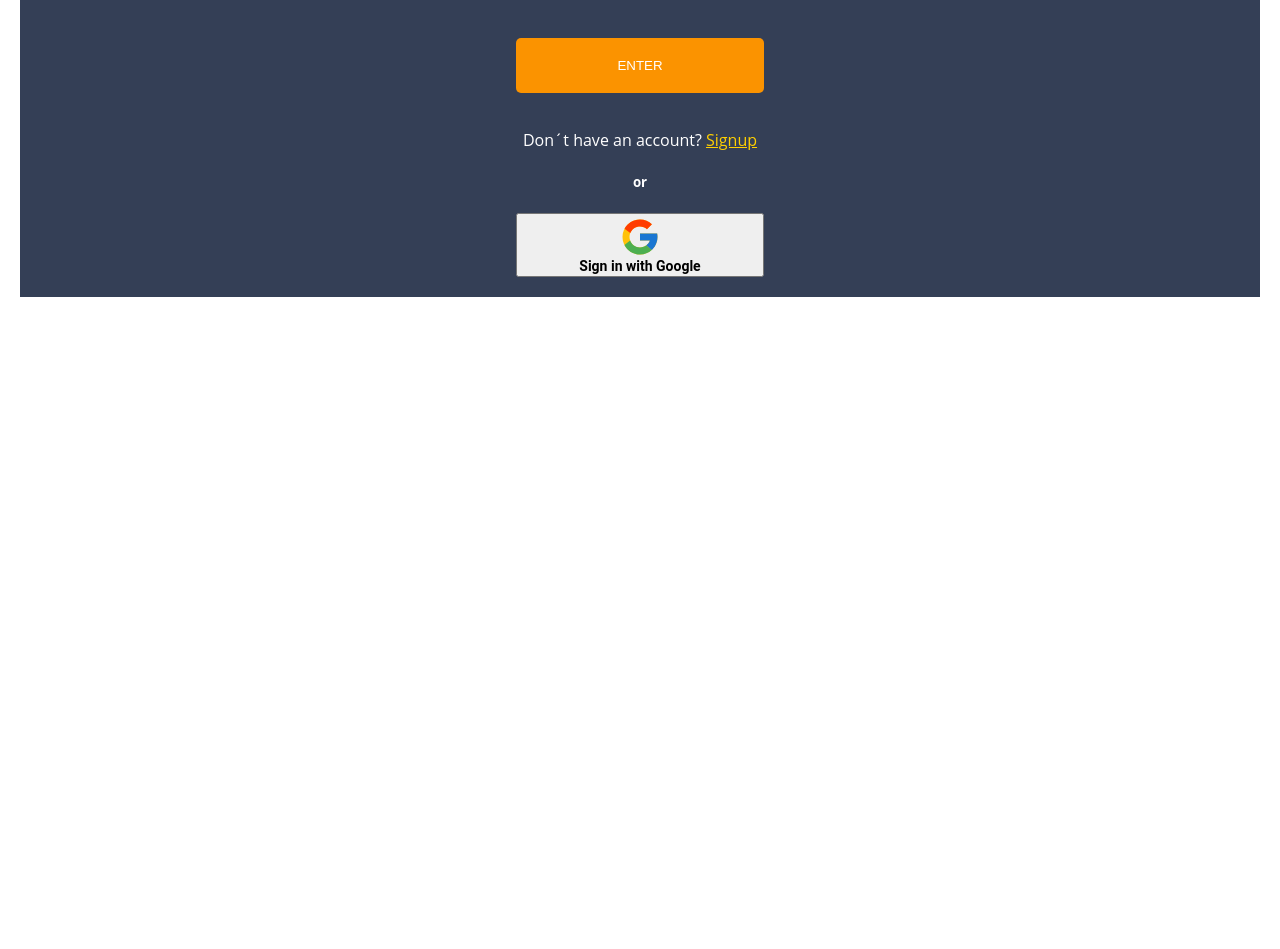
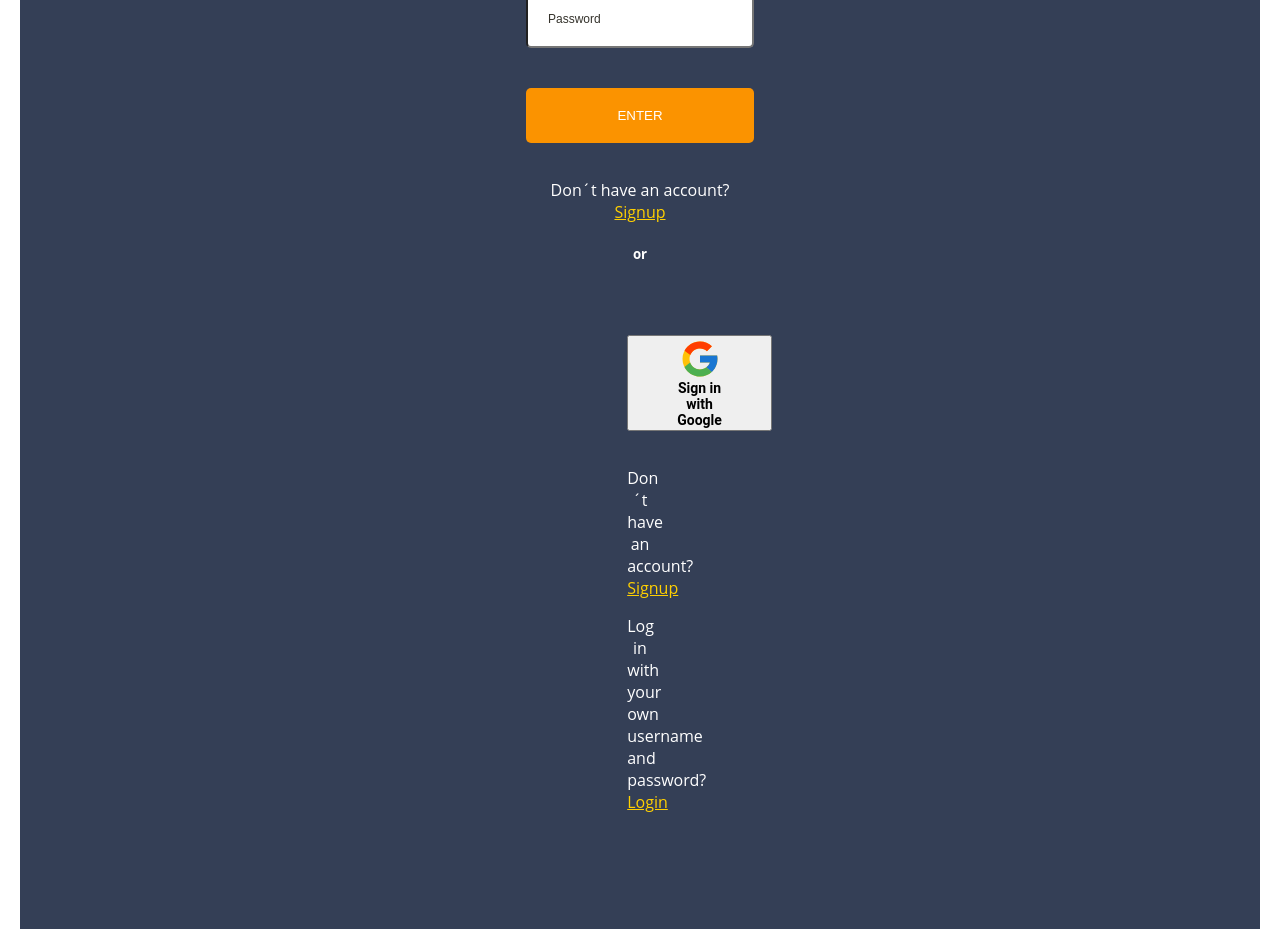
Before and after one commit to isnieto/chat-react-node-mongodb, a React (Create React App) app in the folder client/: page / in a window 1280 px wide. Shown: the part 488-1437 px from the top of the page. Before the commit the page ends 805 px from the top, so only its background shows below. Built offline with nearby package versions, Linux system fonts and the light colour scheme.

Commit message:
Googlelogin works

```diff
--- a/client/src/App.js
+++ b/client/src/App.js
@@ -5,6 +5,7 @@ import useToken from "./services/useToken";
 // Page components
 import Header from "./components/Header/Header";
 import Login from "./components/Login/Login";
+//import GoogleLogin from "./components/GoogleLogin/GoogleLogin";
 import Signup from "./components/Login/Signup";
 import { Join, Chat } from "./components/";
 import error404 from "./pages/error404";
@@ -14,9 +15,10 @@ export default function App() {
   const [isAuthenticated, userHasAuthenticated] = useState(false);
   const { token, setToken } = useToken();
 
-  if (!token) {
+  if (isAuthenticated === false) {
     return (
       <div className="wrapper">
+
         <AppContext.Provider value={{ isAuthenticated, userHasAuthenticated }}>
           <Header />
           <Router>
@@ -24,6 +26,9 @@ export default function App() {
               <Route exact path="/">
                 <Login setToken={setToken} />
               </Route>
+              {/* <Route exact path="/googlelogin">
+                <GoogleLogin />
+              </Route> */}
               <Route exact path="/signup">
                 <Signup />
               </Route>
--- /dev/null
+++ b/client/src/components/GoogleLogin/GoogleLogin.css
@@ -0,0 +1,151 @@
+
+.formOuterContainer {
+  display: flex;
+  justify-content: center;
+  text-align: center;
+  height: 100%;
+  align-items: center;
+  background-color: #343f56;
+  padding:50px
+}
+
+.formInnerContainer {
+  width: 20%;
+}
+
+.formInput {
+  border-radius: 5;
+  padding: 20px;
+  margin: 20px 20px 20px 0px;
+  border-radius: 5px;
+  width: 100%;
+}
+
+.heading {
+  color: white;
+  font-size: 2.5em;
+  padding-bottom: 10px;
+  border-bottom: 2px solid white;
+}
+
+::placeholder {
+  /* Chrome, Firefox, Opera, Safari 10.1+ */
+  color: rgb(53, 51, 44);
+  opacity: 1; /* Firefox */
+  font-size: 12px;
+}
+
+:-ms-input-placeholder {
+  /* Internet Explorer 10-11 */
+  color: rgb(53, 51, 44);
+  font-size: 12px;
+}
+
+::-ms-input-placeholder {
+  /* Microsoft Edge */
+  color: rgb(53, 51, 44);
+  font-size: 12px;
+}
+
+.labelText {
+  color: white;
+}
+
+.link {
+  color: rgb(255, 208, 0);
+}
+
+#warning {
+  color: #f54748;
+}
+
+.button {
+  color: #fff !important;
+  text-transform: uppercase;
+  text-decoration: none;
+  background: #fb9300;
+  padding: 20px;
+  margin: 20px;
+  border-radius: 5px;
+  display: inline-block;
+  border: none;
+  width: 100%;
+}
+
+.mt-20 {
+  margin-top: 20px;
+}
+
+hr {
+  display: block;
+  margin-before: 0.5em;
+  margin-after: 0.5em;
+  margin-start: auto;
+  margin-end: auto;
+  overflow: hidden;
+  border-style: inset;
+  border-width: 1px;
+}
+h5 {
+  color: white;
+}
+
+@media only screen and (min-width: 992px){
+  .formOuterContainer {
+    display: flex;
+    justify-content: center;
+    text-align: center;
+    height: 100%;
+    align-items: center;
+    background-color: #343f56;
+  }
+}
+
+@media (min-width: 320px) and (max-width: 480px) {
+  .formOuterContainer {
+    height: 100%;
+  }
+
+  .formInnerContainer {
+    width: 90%;
+  }
+}
+
+button:focus {
+  outline: 0;
+}
+
+button{
+  margin-bottom: 20px;
+}
+#customBtn {
+  display: inline-block;
+  background: white;
+  color: #444;
+  width: 190px;
+  border-radius: 5px;
+  border: thin solid #888;
+  box-shadow: 1px 1px 1px grey;
+  white-space: nowrap;
+
+}
+#customBtn:hover {
+  cursor: pointer;
+}
+
+.icon {
+  display: inline-block;
+  vertical-align: middle;
+  width: 42px;
+  height: 42px;
+}
+span.buttonText {
+  display: inline-block;
+  vertical-align: middle;
+  padding-left: 42px;
+  padding-right: 42px;
+  font-size: 14px;
+  font-weight: bold;
+  /* Use the Roboto font that is loaded in the <head> */
+  font-family: "Roboto", sans-serif;
+}
--- /dev/null
+++ b/client/src/components/GoogleLogin/GoogleLogin.js
@@ -0,0 +1,76 @@
+import React from "react";
+import { useGoogleLogin } from "react-google-login";
+//import PropTypes from "prop-types";
+import userAuth from "../../services/userAuth";
+//import { useHistory } from "react-router";
+import { useAppContext } from "../../services/contextLib.js";
+import "./GoogleLogin.css";
+
+// refresh token
+//import { refreshTokenSetup } from "./refreshToken";
+
+const clientId =
+  "939804069180-elschdt94i4gs0jqf1r2lvm8g95fvim3.apps.googleusercontent.com";
+
+export default function GoogleLogin() {
+  const { userHasAuthenticated } = useAppContext();
+  //const history = useHistory();
+
+
+
+  const onSuccess = (res) => {
+    const data = res.getAuthResponse().id_token;
+    const tokenData = userAuth.googleAuth({ data });
+    console.log("Id", tokenData)
+    if (tokenData) {
+          userHasAuthenticated(true);
+          //setToken(tokenData);
+          //history.push("/");
+        }
+  };
+
+  const onFailure = (res) => {
+    console.log("Login failed: res:", res);
+    //alert(`Failed to login. 😢 `);
+  };
+
+  const { signIn } = useGoogleLogin({
+    onSuccess,
+    onFailure,
+    clientId,
+    isSignedIn: true,
+    accessType: "offline",
+    // responseType: 'code',
+    // prompt: 'consent',
+  });
+
+  return (
+    <div className="formOuterContainer">
+      <div className="formInnerContainer">
+        <button onClick={signIn} className="customBtn">
+          <img src="./google.svg" alt="google login" className="icon"></img>
+          <span className="buttonText">Sign in with Google</span>
+        </button>
+        <p className="labelText">
+          Don´t have an account?{" "}
+          <a href="/signup" className="link">
+            {" "}
+            Signup
+          </a>
+        </p>
+        <p className="labelText">
+          Log in with your own username and password?{" "}
+          <a href="/" className="link">
+            {" "}
+            Login
+          </a>
+        </p>
+      </div>
+    </div>
+  );
+}
+
+
+/* GoogleLogin.propTypes = {
+  setToken: PropTypes.func.isRequired,
+}; */
--- a/client/src/components/Header/Header.js
+++ b/client/src/components/Header/Header.js
@@ -1,17 +1,19 @@
 import React from "react";
 import { useHistory } from "react-router";
 import { useAppContext } from "../../services/contextLib";
+import { GoogleLogout } from 'react-google-login'
 import "./Header.css";
 
 import closeIcon from "../../images/source_icons_web-window-close.svg";
 
+const clientId =
+  "939804069180-elschdt94i4gs0jqf1r2lvm8g95fvim3.apps.googleusercontent.com";
 
 export default function Header() {
   const history = useHistory();
   const { isAuthenticated, userHasAuthenticated } = useAppContext();
 
   function handleLogout() {
-    sessionStorage.clear();
     userHasAuthenticated(false);
     sessionStorage.clear();
     history.push("/");
@@ -24,7 +26,7 @@ export default function Header() {
           <ul>
             <li>
               <a href="/" onClick={handleLogout}>
-                Logout  <img class="icon" src={closeIcon} alt="close icon" />
+                Logout <img class="icon" src={closeIcon} alt="close icon" />
               </a>
             </li>
           </ul>
--- a/client/src/components/Login/Login.js
+++ b/client/src/components/Login/Login.js
@@ -2,7 +2,7 @@ import React, { useState } from "react";
 import PropTypes from "prop-types";
 import userAuth from "../../services/userAuth";
 import { useAppContext } from "../../services/contextLib.js";
-import LoginHooks from './LoginHook';
+import GoogleLogin from "../GoogleLogin/GoogleLogin";
 
 import "./Login.css";
 
@@ -25,6 +25,7 @@ export default function Login({ setToken }) {
         });
         if (tokenData.token) {
           userHasAuthenticated(true);
+          console.log("Autenticado", userHasAuthenticated())
           setToken(tokenData);
         } else {
           // Not token received
@@ -73,7 +74,15 @@ export default function Login({ setToken }) {
           </a>
         </p>
         <h5>or</h5>
-        <LoginHooks setToken={setToken}/>
+        {/* <p className="labelText">
+          Log in with Google{" "}
+          <a href="/googlelogin" className="link">
+            {" "}
+            Log in
+          </a>
+        </p> */}
+          <GoogleLogin />
+
       </div>
     </div>
   );
--- a/client/src/components/Login/LoginHook.css
+++ /dev/null
@@ -1,34 +0,0 @@
-button{
-  margin-bottom: 20px;
-}
-#customBtn {
-  display: inline-block;
-  background: white;
-  color: #444;
-  width: 190px;
-  border-radius: 5px;
-  border: thin solid #888;
-  box-shadow: 1px 1px 1px grey;
-  white-space: nowrap;
-
-}
-#customBtn:hover {
-  cursor: pointer;
-}
-
-.icon {
-  display: inline-block;
-  vertical-align: middle;
-  width: 42px;
-  height: 42px;
-}
-span.buttonText {
-  display: inline-block;
-  vertical-align: middle;
-  padding-left: 42px;
-  padding-right: 42px;
-  font-size: 14px;
-  font-weight: bold;
-  /* Use the Roboto font that is loaded in the <head> */
-  font-family: "Roboto", sans-serif;
-}
--- a/client/src/components/Login/LoginHook.js
+++ /dev/null
@@ -1,43 +0,0 @@
-import React from "react";
-import { useGoogleLogin } from "react-google-login";
-import userAuth from "../../services/userAuth";
-import "./LoginHook.css";
-
-// refresh token
-//import { refreshTokenSetup } from "./refreshToken";
-
-const clientId =
-  "939804069180-elschdt94i4gs0jqf1r2lvm8g95fvim3.apps.googleusercontent.com";
-
-export default function LoginHooks({ setToken }) {
-  const onSuccess = (res) => {
-    const data = res.getAuthResponse().id_token;
-    const tokenData = userAuth.googleAuth({ data });
-    if (tokenData === 201) {
-      setToken(tokenData);
-      console.log("SETTOKEN", tokenData)
-    }
-  };
-
-  const onFailure = (res) => {
-    console.log("Login failed: res:", res);
-    alert(`Failed to login. 😢 `);
-  };
-
-  const { signIn } = useGoogleLogin({
-    onSuccess,
-    onFailure,
-    clientId,
-    isSignedIn: true,
-    accessType: "offline",
-    // responseType: 'code',
-    // prompt: 'consent',
-  });
-
-  return (
-    <button onClick={signIn} className="customBtn">
-      <img src="./google.svg" alt="google login" className="icon"></img>
-      <span className="buttonText">Sign in with Google</span>
-    </button>
-  );
-}
--- a/client/src/services/userAuth.js
+++ b/client/src/services/userAuth.js
@@ -34,7 +34,6 @@ const userAuth = {
   // Send token ID to AI to register new user or confirm user
   googleAuth: async (googleData) => {
     try {
-      console.log("con data", googleData.data);
       const response = await fetch("http://localhost:5000/auth/google", {
         method: "POST",
         headers: {
@@ -42,8 +41,8 @@ const userAuth = {
         },
         body: JSON.stringify({ token: googleData.data }),
       });
-      console.log("respuesta de backend", response.status);
-      return response.status;
+      console.log("respuesta de backend", response);
+      return response;
     } catch (e) {
       return alert(e);
     }
```
Also changed, not shown: client/src/components/GoogleLogin/GoogleLoout.js (renamed from client/src/components/Login/LogoutHook.js), 2 other files (tests, documents, lock files or other folders).
